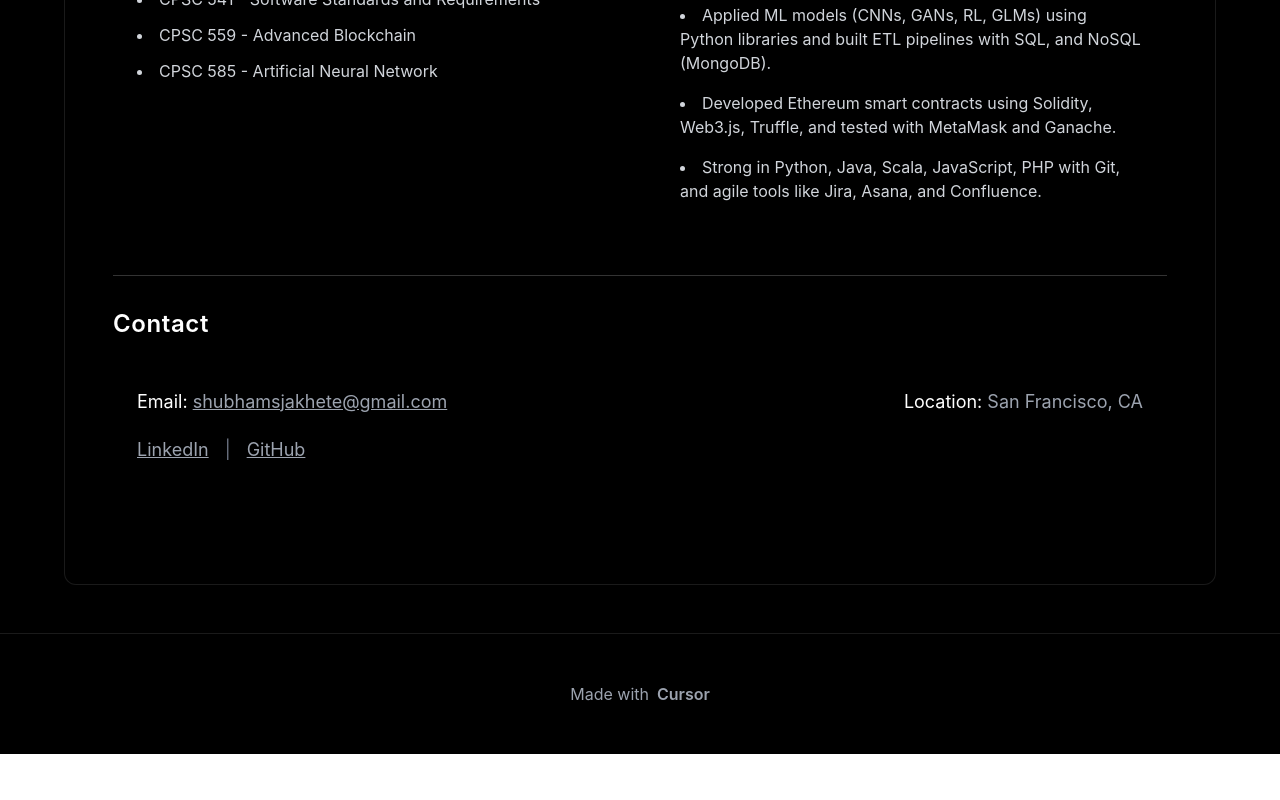
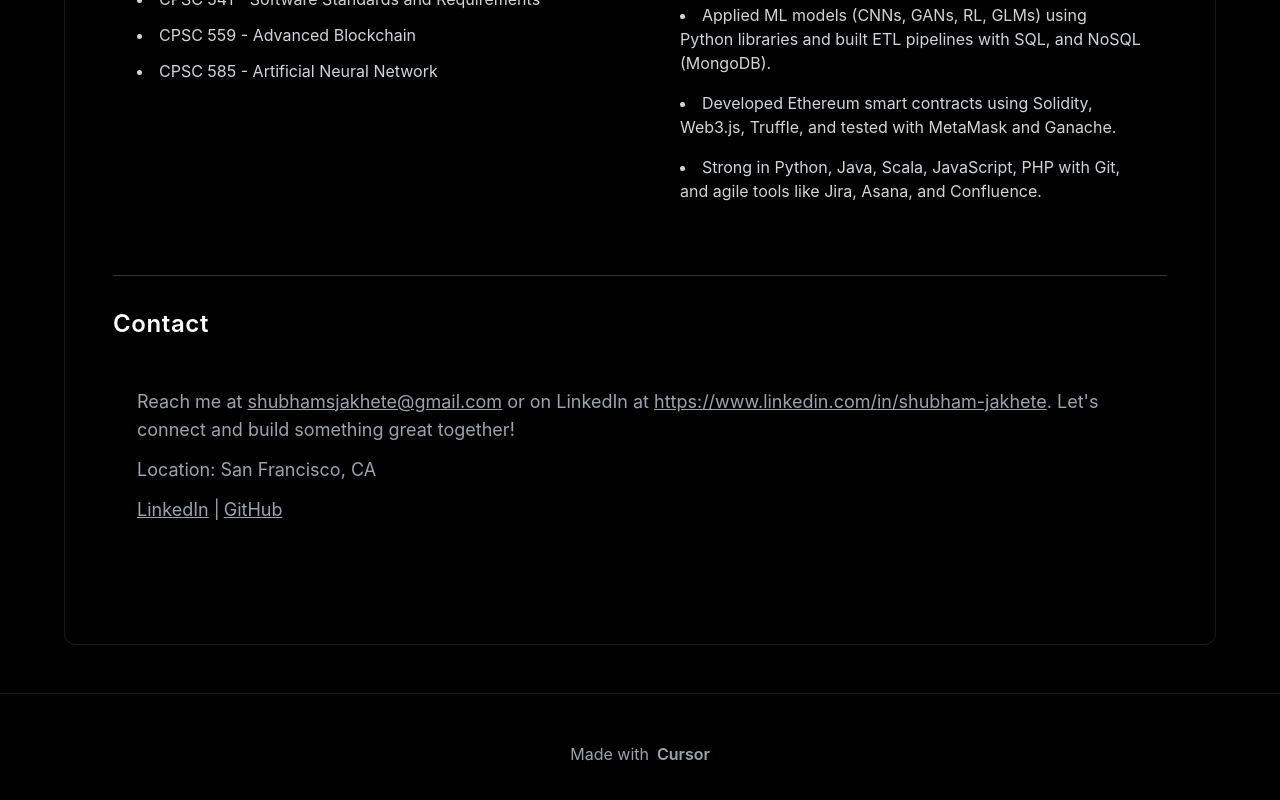
Before and after one commit to shubhamjakhete/Portfolio, a React (Create React App) app in the folder client/: page /about-me in a window 1280 px wide. Shown: the part 1889-2689 px from the top of the page. Before the commit the page ends 2643 px from the top, so only its background shows below. Built offline with nearby package versions, Linux system fonts and the light colour scheme.

Commit message:
Restored original content in Hero and AboutMe pages while maintaining improved layout

```diff
--- a/client/src/pages/AboutMe.jsx
+++ b/client/src/pages/AboutMe.jsx
@@ -114,20 +114,11 @@ const AboutMe = () => {
           <section className="mb-12 animate-slide-up opacity-0" style={{ animationDelay: '1000ms' }}>
             <h3 className="text-2xl font-semibold text-white mb-6 tracking-wide hover:text-gray-300 transition-colors duration-300">Contact</h3>
             <div className="text-gray-400 text-lg space-y-3 transform hover:scale-105 transition-transform duration-300 hover:bg-white/5 p-6 rounded-lg">
-              <div className="flex flex-col lg:flex-row lg:items-center lg:justify-between">
-                <div>
-                  <span className="text-white">Email: </span>
-                  <a href="mailto:shubhamsjakhete@gmail.com" className="hover:text-white underline">shubhamsjakhete@gmail.com</a>
-                </div>
-                <div className="mt-2 lg:mt-0">
-                  <span className="text-white">Location: </span>
-                  <span>San Francisco, CA</span>
-                </div>
-              </div>
-              <div className="flex items-center space-x-4 pt-2">
-                <a href="https://www.linkedin.com/in/shubham-jakhete" target="_blank" rel="noopener noreferrer" className="hover:text-white underline">LinkedIn</a>
-                <span className="text-gray-500">|</span>
-                <a href="https://github.com/shubhamjakhete" target="_blank" rel="noopener noreferrer" className="hover:text-white underline">GitHub</a>
+              <div>Reach me at <a href="mailto:shubhamsjakhete@gmail.com" className="hover:text-white underline">shubhamsjakhete@gmail.com</a> or on LinkedIn at <a href="https://www.linkedin.com/in/shubham-jakhete" target="_blank" rel="noopener noreferrer" className="hover:text-white underline">https://www.linkedin.com/in/shubham-jakhete</a>. Let's connect and build something great together!</div>
+              <div>Location: San Francisco, CA</div>
+              <div>
+                <a href="https://www.linkedin.com/in/shubham-jakhete" target="_blank" rel="noopener noreferrer" className="hover:text-white underline">LinkedIn</a> |
+                <a href="https://github.com/shubhamjakhete" target="_blank" rel="noopener noreferrer" className="hover:text-white underline ml-1">GitHub</a>
               </div>
             </div>
           </section>
--- a/client/src/pages/Hero.jsx
+++ b/client/src/pages/Hero.jsx
@@ -75,24 +75,34 @@ const Hero = () => {
         {/* Tech Stack Section */}
         <div className="py-16 lg:py-24 bg-white/5">
           <div className="container mx-auto px-6 lg:px-8">
-            <h2 className="text-3xl lg:text-4xl font-bold text-center mb-12">Tech Stack</h2>
+            <h3 className="text-gray-400 mb-12 text-center">Tech Stack - Every tools here is part of a built and shipped project. Explore Recent Works.</h3>
             <div className="max-w-7xl mx-auto">
               <Marquee gradient={false} speed={50} className="py-8">
                 <div className="flex space-x-16 mx-8">
+                  {/* Web Technologies */}
+                  <FaHtml5 className="w-12 h-12 lg:w-16 lg:h-16 text-white hover:text-gray-300 transition-colors duration-300" />
+                  <FaJs className="w-12 h-12 lg:w-16 lg:h-16 text-white hover:text-gray-300 transition-colors duration-300" />
                   <FaReact className="w-12 h-12 lg:w-16 lg:h-16 text-white hover:text-gray-300 transition-colors duration-300" />
-                  <FaJs className="w-12 h-12 lg:w-16 lg:h-16 text-white hover:text-gray-300 transition-colors duration-300" />
+                  <FaNode className="w-12 h-12 lg:w-16 lg:h-16 text-white hover:text-gray-300 transition-colors duration-300" />
+                  <SiTailwindcss className="w-12 h-12 lg:w-16 lg:h-16 text-white hover:text-gray-300 transition-colors duration-300" />
+
+                  {/* AI/ML */}
+                  <SiTensorflow className="w-12 h-12 lg:w-16 lg:h-16 text-white hover:text-gray-300 transition-colors duration-300" />
+                  <FaBrain className="w-12 h-12 lg:w-16 lg:h-16 text-white hover:text-gray-300 transition-colors duration-300" />
                   <FaPython className="w-12 h-12 lg:w-16 lg:h-16 text-white hover:text-gray-300 transition-colors duration-300" />
-                  <FaNode className="w-12 h-12 lg:w-16 lg:h-16 text-white hover:text-gray-300 transition-colors duration-300" />
+
+                  {/* Databases */}
+                  <SiMongodb className="w-12 h-12 lg:w-16 lg:h-16 text-white hover:text-gray-300 transition-colors duration-300" />
+                  <SiPostgresql className="w-12 h-12 lg:w-16 lg:h-16 text-white hover:text-gray-300 transition-colors duration-300" />
+                  <FaDatabase className="w-12 h-12 lg:w-16 lg:h-16 text-white hover:text-gray-300 transition-colors duration-300" />
+
+                  {/* Cloud & DevOps */}
+                  <FaGoogle className="w-12 h-12 lg:w-16 lg:h-16 text-white hover:text-gray-300 transition-colors duration-300" />
                   <FaAws className="w-12 h-12 lg:w-16 lg:h-16 text-white hover:text-gray-300 transition-colors duration-300" />
                   <FaDocker className="w-12 h-12 lg:w-16 lg:h-16 text-white hover:text-gray-300 transition-colors duration-300" />
-                  <FaGoogle className="w-12 h-12 lg:w-16 lg:h-16 text-white hover:text-gray-300 transition-colors duration-300" />
-                  <FaDatabase className="w-12 h-12 lg:w-16 lg:h-16 text-white hover:text-gray-300 transition-colors duration-300" />
-                  <FaBrain className="w-12 h-12 lg:w-16 lg:h-16 text-white hover:text-gray-300 transition-colors duration-300" />
-                  <SiMongodb className="w-12 h-12 lg:w-16 lg:h-16 text-white hover:text-gray-300 transition-colors duration-300" />
-                  <SiPostgresql className="w-12 h-12 lg:w-16 lg:h-16 text-white hover:text-gray-300 transition-colors duration-300" />
-                  <SiTailwindcss className="w-12 h-12 lg:w-16 lg:h-16 text-white hover:text-gray-300 transition-colors duration-300" />
+
+                  {/* Programming Languages */}
                   <SiScala className="w-12 h-12 lg:w-16 lg:h-16 text-white hover:text-gray-300 transition-colors duration-300" />
-                  <SiTensorflow className="w-12 h-12 lg:w-16 lg:h-16 text-white hover:text-gray-300 transition-colors duration-300" />
                   <FaGithub className="w-12 h-12 lg:w-16 lg:h-16 text-white hover:text-gray-300 transition-colors duration-300" />
                 </div>
               </Marquee>
```
